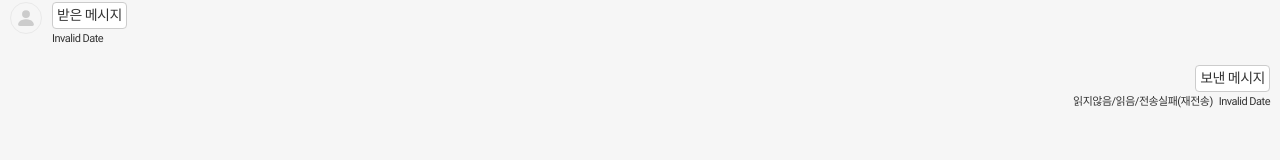
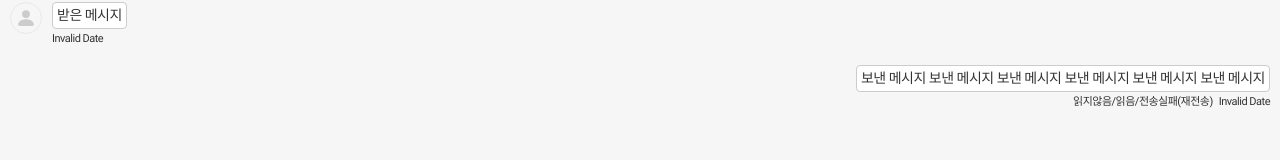
Before and after one commit to HyunsooZo/immilog-front, a Vue app: page /chat-view in a window 1280 px wide. Shown: the part 160-320 px from the top of the page. Built offline with nearby package versions, Linux system fonts and the light colour scheme; no server answers.

Commit message:
feat: chat

```diff
--- a/src/views/ChatDetailView.vue
+++ b/src/views/ChatDetailView.vue
@@ -54,7 +54,7 @@
 								<div class="chat__message">
 									<div class="item__message">
 										<p class="text">
-											보낸 메시지
+											보낸 메시지 보낸 메시지 보낸 메시지 보낸 메시지 보낸 메시지 보낸 메시지
 										</p>
 									</div>
 									<div class="item__fnc">
```
